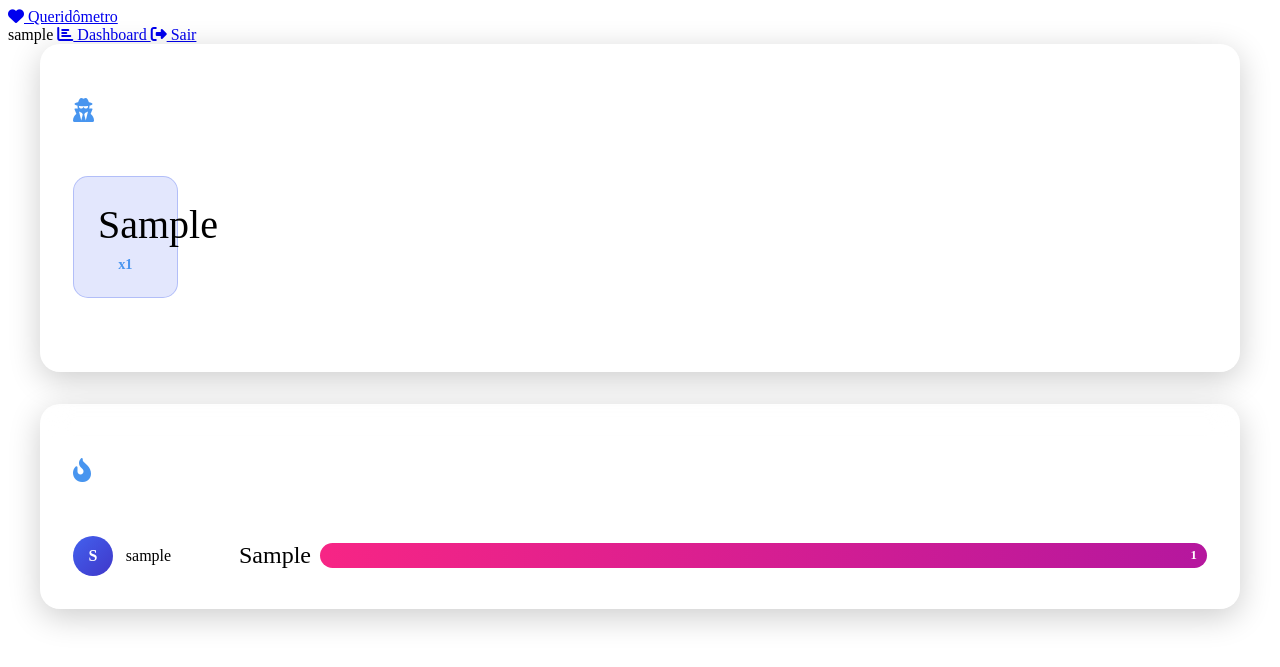
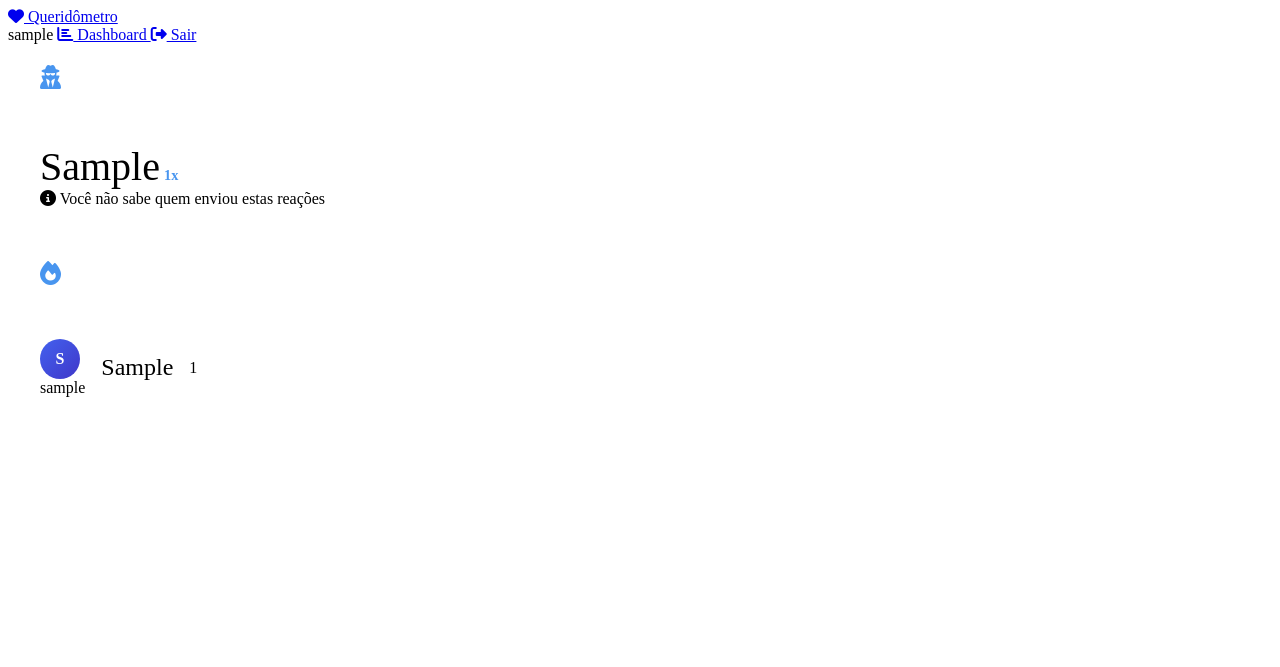
Before and after one commit to julioaguiar07/queridometro, a Flask app: page /dashboard in a window 1280 px wide. Shown: the top 667 px of the page. Run offline with Flask 3, Linux system fonts and the light colour scheme; a user stored in the database is signed in; tables that the repository leaves empty hold one stand-in row (values such as "Sample post").

Commit message:
Update dashboard.html

```diff
--- a/templates/dashboard.html
+++ b/templates/dashboard.html
@@ -1,55 +1,56 @@
 {% extends "base.html" %}
 
-{% block title %}Dashboard{% endblock %}
+{% block title %}Dashboard | Queridômetro{% endblock %}
 
 {% block content %}
 <div class="dashboard-container">
-    <!-- Seção: Suas Reações Secretas -->
-    <div class="glass-card">
+    <!-- Suas Reações -->
+    <div class="dashboard-card reactions-card">
         <div class="card-header">
             <i class="fas fa-user-secret"></i>
             <h2>Suas Reações Secretas</h2>
         </div>
 
         {% if my_reactions %}
-        <div class="emoji-showcase">
+        <div class="emoji-grid">
             {% for reaction in my_reactions %}
-            <div class="emoji-card">
-                <div class="emoji">{{ reaction['reaction'] }}</div>
-                <div class="emoji-count">x{{ reaction['count'] }}</div>
+            <div class="emoji-tile">
+                <span class="emoji">{{ reaction['reaction'] }}</span>
+                <span class="emoji-count">{{ reaction['count'] }}x</span>
             </div>
             {% endfor %}
         </div>
-        <div class="disclaimer">
-            <i class="fas fa-info-circle"></i>
-            <span>Você não pode ver quem enviou estas reações</span>
+        <div class="card-note">
+            <i class="fas fa-info-circle"></i> Você não sabe quem enviou estas reações
         </div>
         {% else %}
         <div class="empty-state">
             <i class="far fa-surprise"></i>
-            <p>Você ainda não recebeu nenhuma reação</p>
+            <p>Você ainda não recebeu reações</p>
         </div>
         {% endif %}
     </div>
 
-    <!-- Seção: Termômetro da Casa -->
-    <div class="glass-card">
+    <!-- Termômetro da Casa -->
+    <div class="dashboard-card thermometer-card">
         <div class="card-header">
-            <i class="fas fa-fire-alt"></i>
+            <i class="fas fa-fire"></i>
             <h2>Termômetro da Casa</h2>
         </div>
 
-        <div class="thermometer">
+        <div class="thermometer-list">
             {% for reaction in all_reactions %}
             <div class="thermometer-item">
-                <div class="user-info">
+                <div class="user-badge">
                     <div class="user-avatar">{{ reaction['username'][0]|upper }}</div>
                     <span>{{ reaction['username'] }}</span>
                 </div>
+
                 <div class="reaction-display">
                     <span class="reaction-emoji">{{ reaction['reaction'] }}</span>
-                    <div class="reaction-bar" style="width: {{ (reaction['count'] / max_count) * 100 }}%">
-                        <span class="reaction-count">{{ reaction['count'] }}</span>
+                    <div class="reaction-meter">
+                        <div class="meter-bar" style="width: {{ (reaction['count'] / max_count) * 100 }}%"></div>
+                        <span class="meter-count">{{ reaction['count'] }}</span>
                     </div>
                 </div>
             </div>
```
